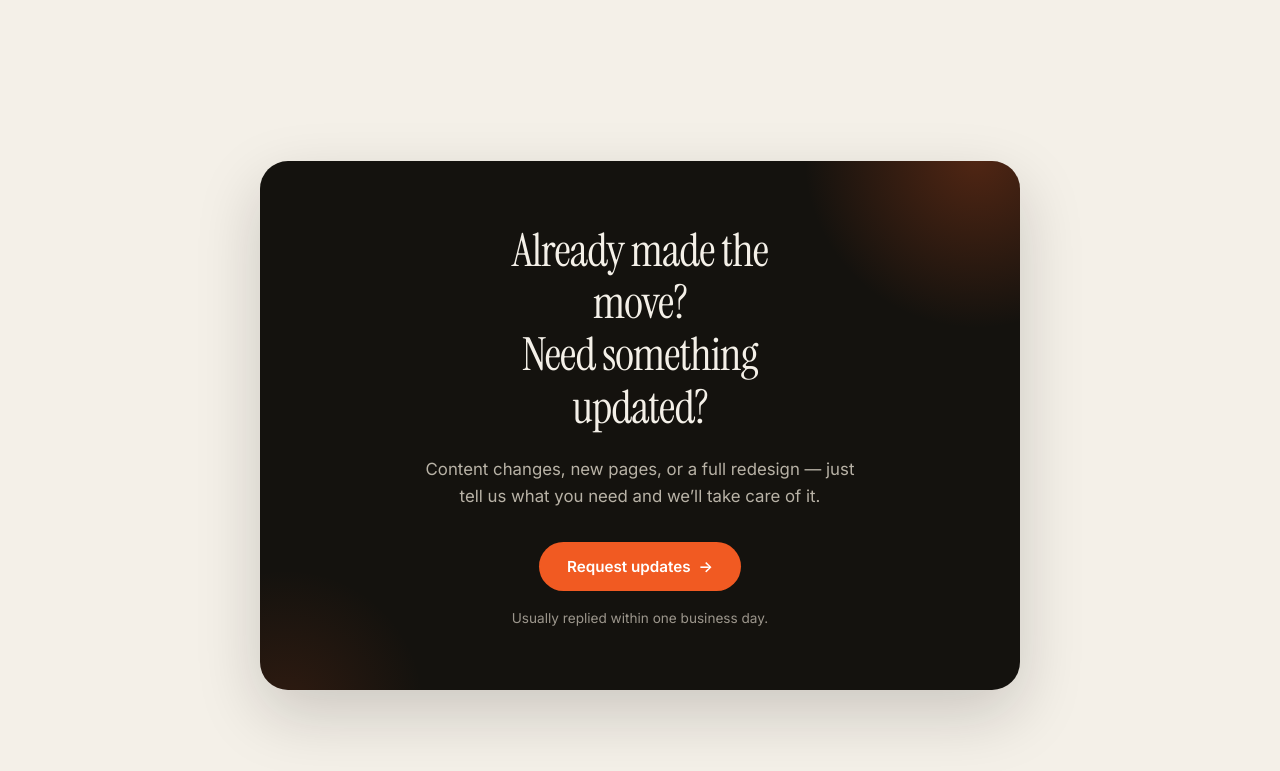
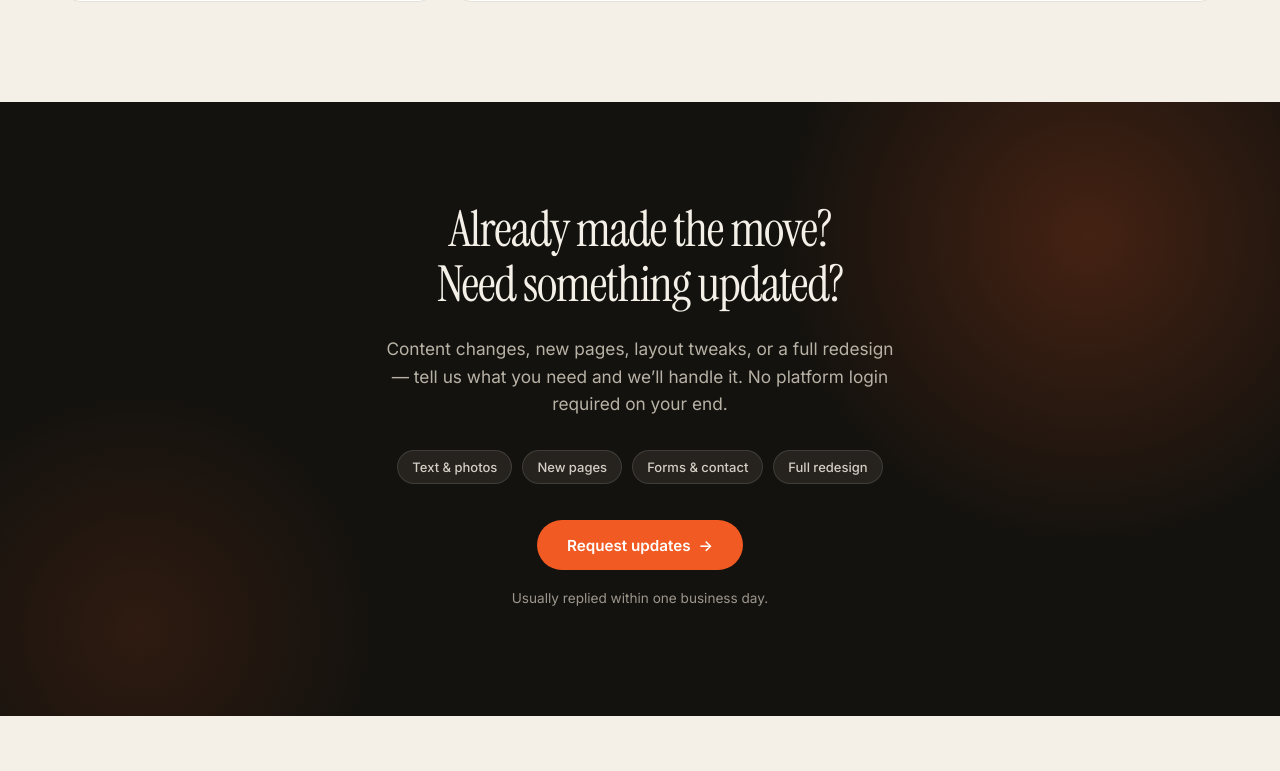
Before and after one commit to hostcut/test-my-website, a plain HTML site: page index.html in a window 1280 px wide. Shown: the part 5320-6091 px from the top of the page. After the commit the page ends 6036 px from the top, so only its background shows below. Drawn offline with Linux system fonts and the light colour scheme.

Commit message:
Refactor request section styles and content

```diff
--- a/index.html
+++ b/index.html
@@ -1449,76 +1449,95 @@
 
     /* ========== REQUEST UPDATES (Block 7) ========== */
     .request-section {
-      background: var(--paper);
-      padding: 80px 24px 110px;
+      background: var(--ink);
+      width: 100%;
+      margin: 0;
+      padding: 100px 24px 110px;
       display: flex;
       justify-content: center;
-    }
-
-    .request-card {
+      position: relative;
+      overflow: hidden;
+    }
+
+    .request-section::before {
+      content: "";
+      position: absolute;
+      top: -30%;
+      right: -10%;
+      width: 55vw;
+      max-width: 640px;
+      height: 55vw;
+      max-height: 640px;
+      background: radial-gradient(circle, rgba(241,90,34,0.22) 0%, transparent 68%);
+      pointer-events: none;
+    }
+
+    .request-section::after {
+      content: "";
+      position: absolute;
+      bottom: -25%;
+      left: -8%;
+      width: 45vw;
+      max-width: 480px;
+      height: 45vw;
+      max-height: 480px;
+      background: radial-gradient(circle, rgba(241,90,34,0.12) 0%, transparent 70%);
+      pointer-events: none;
+    }
+
+    .request-inner {
       width: 100%;
-      max-width: 760px;
-      background: var(--ink);
-      color: #f4f0e8;
-      border-radius: 28px;
-      padding: 64px 52px;
+      max-width: 820px;
       text-align: center;
       position: relative;
-      overflow: hidden;
-      box-shadow: 0 24px 64px rgba(20, 18, 14, 0.18);
-    }
-
-    .request-card::before {
-      content: "";
-      position: absolute;
-      top: -35%;
-      right: -18%;
-      width: 360px;
-      height: 360px;
-      background: radial-gradient(circle, rgba(241,90,34,0.28) 0%, transparent 68%);
-      pointer-events: none;
-    }
-
-    .request-card::after {
-      content: "";
-      position: absolute;
-      bottom: -30%;
-      left: -15%;
-      width: 280px;
-      height: 280px;
-      background: radial-gradient(circle, rgba(241,90,34,0.12) 0%, transparent 70%);
-      pointer-events: none;
-    }
-
-    .request-card .headline {
+      z-index: 1;
+    }
+
+    .request-inner .headline {
       font-family: var(--font-serif);
       font-weight: 400;
-      font-size: clamp(2rem, 4.5vw, 2.85rem);
-      line-height: 1.15;
-      letter-spacing: -0.02em;
+      font-size: clamp(2.1rem, 4.8vw, 3.1rem);
+      line-height: 1.12;
+      letter-spacing: -0.025em;
       color: #f4f0e8;
-      max-width: 16ch;
+      max-width: 18ch;
       margin: 0 auto;
-      position: relative;
-    }
-
-    .request-card .subtext {
-      margin: 1.35rem auto 0;
-      max-width: 28rem;
-      font-size: 1.05rem;
+    }
+
+    .request-inner .subtext {
+      margin: 1.4rem auto 0;
+      max-width: 32rem;
+      font-size: 1.08rem;
       line-height: 1.6;
       color: #b8b2a6;
-      position: relative;
-    }
-
-    .request-card .updates-btn {
+    }
+
+    .request-options {
+      display: flex;
+      flex-wrap: wrap;
+      gap: 10px;
+      justify-content: center;
+      margin-top: 2rem;
+    }
+
+    .request-option {
+      font-size: 13px;
+      font-weight: 500;
+      padding: 8px 14px;
+      border-radius: 999px;
+      background: rgba(244, 240, 232, 0.08);
+      border: 1px solid rgba(244, 240, 232, 0.12);
+      color: #d4cfc5;
+    }
+
+    .request-inner .updates-btn {
       display: inline-flex;
       align-items: center;
       justify-content: center;
       gap: 0.5rem;
-      margin-top: 2rem;
-      min-height: 3.1rem;
-      padding: 0 1.75rem;
+      margin-top: 2.25rem;
+      min-height: 3.15rem;
+      padding: 0 1.85rem;
       border-radius: 999px;
       background: var(--orange);
       color: #fff;
@@ -1526,24 +1545,22 @@
       font-weight: 600;
       text-decoration: none;
       transition: filter 150ms ease, transform 150ms ease;
-      position: relative;
       border: none;
     }
 
-    .request-card .updates-btn:hover {
+    .request-inner .updates-btn:hover {
       filter: brightness(1.08);
       transform: translateY(-1px);
     }
 
-    .request-card .updates-btn:active {
+    .request-inner .updates-btn:active {
       transform: scale(0.97);
     }
 
-    .request-card .note {
-      margin-top: 1.15rem;
+    .request-inner .note {
+      margin-top: 1.2rem;
       font-size: 0.85rem;
       color: #9c968c;
-      position: relative;
     }
 
     /* ========== RESPONSIVE (mobile-first base + progressive enhancement) ========== */
@@ -1796,20 +1813,25 @@
       }
 
       .request-section {
-        padding: 56px 16px 80px;
-      }
-
-      .request-card {
-        padding: 44px 24px;
-        border-radius: 22px;
-      }
-
-      .request-card .headline {
-        font-size: 1.85rem;
-      }
-
-      .request-card .subtext {
+        padding: 64px 20px 80px;
+      }
+
+      .request-inner .headline {
+        font-size: 1.9rem;
+      }
+
+      .request-inner .subtext {
         font-size: 0.98rem;
+      }
+
+      .request-options {
+        gap: 8px;
+        margin-top: 1.5rem;
+      }
+
+      .request-option {
+        font-size: 12px;
+        padding: 7px 12px;
       }
     }
 
@@ -2397,8 +2419,8 @@
         </div>
 
         <div class="workflow-note">
-          <h3>Fits into your existing workflow</h3>
-          <p>No proprietary builders. Edit in plain HTML or your preferred editor. Upload once and you’re done.</p>
+          <h3>Built until it works for you</h3>
+          <p>We don’t stop at “good enough.” HostCut keeps refining your site until you’re happy with how it looks and how it works.</p>
         </div>
       </div>
 
@@ -2482,15 +2504,22 @@
 
   <!-- ========== BLOCK 7: REQUEST UPDATES ========== -->
   <section class="request-section">
-    <div class="request-card">
+    <div class="request-inner">
       <h2 class="headline">
         Already made the move?<br>
         Need something updated?
       </h2>
 
       <p class="subtext">
-        Content changes, new pages, or a full redesign — just tell us what you need and we’ll take care of it.
+        Content changes, new pages, layout tweaks, or a full redesign — tell us what you need and we’ll handle it. No platform login required on your end.
       </p>
+
+      <div class="request-options">
+        <span class="request-option">Text &amp; photos</span>
+        <span class="request-option">New pages</span>
+        <span class="request-option">Forms &amp; contact</span>
+        <span class="request-option">Full redesign</span>
+      </div>
 
       <a href="#" class="updates-btn">
         Request updates
```
